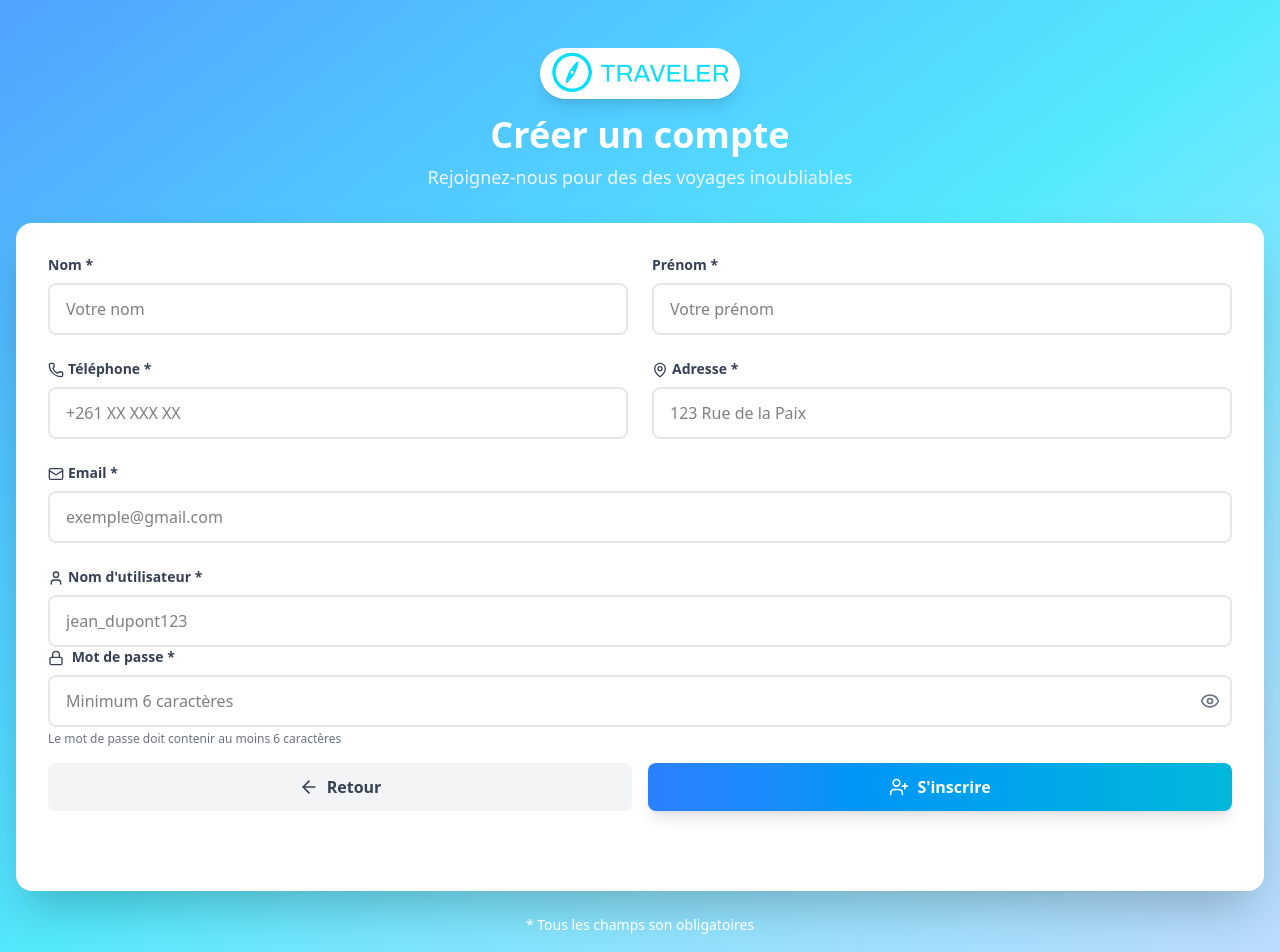
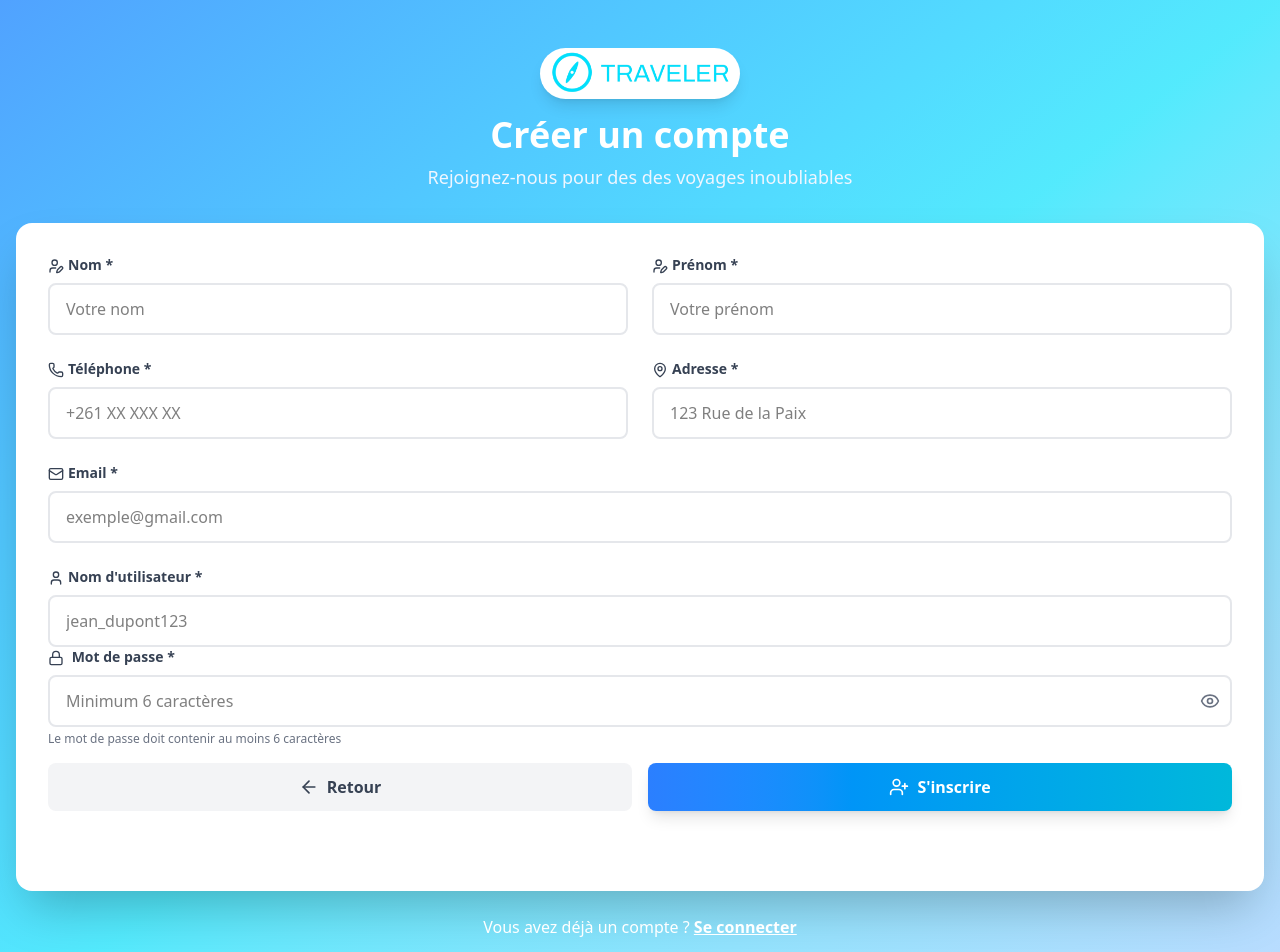
Before and after one commit to Fahh27/traveler, a React (Vite) app: page /signin in a window 1280 px wide. Shown: the top 952 px of the page. Built offline with nearby package versions, Linux system fonts and the light colour scheme.

Commit message:
Add files via upload

```diff
--- a/src/pages/Login.tsx
+++ b/src/pages/Login.tsx
@@ -9,7 +9,7 @@ import '/src/components/popup';
 export default function Login() {
   const [showPassword, setShowPassword] = useState(false);
   const [formData, setFormData] = useState({
-    identifier: '', // Peut être email ou username
+    identifier: '',
     password: ''
   });
 
@@ -50,13 +50,6 @@ export default function Login() {
   const handleForgotPassword = (e: React.MouseEvent) => {
     e.preventDefault();
     alert('Fonctionnalité de récupération de mot de passe à implémenter');
-  };
-
-  const handleRetour = () => {
-    if (confirm('Voulez-vous vraiment quitter la page de connexion ?')) {
-      window.history.back();
-
-    }
   };
 
   return (
--- a/src/pages/Signin.tsx
+++ b/src/pages/Signin.tsx
@@ -1,51 +1,35 @@
 import React, { useState } from "react";
 import Logo from "../assets/traveler-nobg.png";
 import Field from "../components/champ";
-import { Eye, EyeOff, Lock, Mail, MapPin, Phone, User, UserPlus } from "lucide-react";
+import { Eye, EyeOff, Lock, Mail, MapPin, Phone, User, UserPen, UserPlus } from "lucide-react";
 import Retour from "../components/retour";
 import Swal from "sweetalert2";
 
 function Signin () {
   const [showPassword, setShowPassword] = useState(false);
-  const [formData, setFormData] = useState({
-    nom:'',
-    prenom: '',
-    telephone: '',
-    adresse: '',
-    email: '',
-    username: '',
-    password: '',
+  const [formData, setFormData] = useState({nom:'', prenom: '', telephone: '', adresse: '', email: '', username: '', password: '',
   });
-
   const handleChange = (e: React.ChangeEvent<HTMLInputElement>) => {
     setFormData({ ...formData, [e.target.name]: e.target.value });
   };
-
   const handleSubmit = () => {
     const {nom, prenom, telephone, adresse, email, username, password} = formData;
-
     if (!nom || !prenom || !telephone || !adresse || !email || !username || !password) {
         return alert("Veuillez remplir les champs obligatoires");
     }
-
     if (!/^[^\s@]+@[^\s@]+\.[^\s@]+$/.test(email)) {
         return alert("Veuillez entrer une adresse valide");
     }
-
     if (!/^\+?[0-9\s\-]{7,15}$/.test(telephone)) {
         return alert("Veuillez entrer un numéro de téléphone valide");
     }
-
     if (!/^[a-zA-ZÀ-ÿ '-]+$/.test(nom) || !/^[a-zA-ZÀ-ÿ '-]+$/.test(prenom)) {
         return alert("Le nom et le prénom ne doivent contenir que des lettres");
     }
-
     if (password.length < 6) {
         return alert("Le mot de passe doit contenie au moins 6 caractères");
     }
-
     console.log("Données d\'inscription:", formData);
-    // alert("Inscription réussie !");
     Swal.fire({
       title: "Inscription réussie !",
       icon: "success",
@@ -76,12 +60,12 @@ function Signin () {
         <p className="text-blue-50 text-lg">Rejoignez-nous pour des des voyages inoubliables</p>
         </div>
       </div>
-
       <div className="bg-white rounded-2xl shadow-2xl p-8">
         <div className="space-y-6">
           <div className="grid grid-cols-1 md:grid-cols-2 gap-6">
             <Field
             label="Nom"
+            icon={UserPen}
             id="nom"
             name="nom"
             value={formData.nom}
@@ -90,6 +74,7 @@ function Signin () {
             />
             <Field
             label="Prénom"
+            icon={UserPen}
             id="prenom"
             name="prenom"
             value={formData.prenom}
@@ -97,7 +82,6 @@ function Signin () {
             placeholder="Votre prénom"
              />
           </div>
-
           <div className="grid grid-cols-1 md:grid-cols-2 gap-6">
             <Field
             label="Téléphone"
@@ -119,7 +103,6 @@ function Signin () {
             placeholder="123 Rue de la Paix"
             />
           </div>
-
           <Field
           label="Email"
           icon={Mail}
@@ -140,14 +123,12 @@ function Signin () {
           placeholder="jean_dupont123"
           />
         </div>
-
         <div>
           <label htmlFor="password"
           className="block text-sm font-semibold text-gray-700 mb-2"
           >
             <Lock className="inline w-4 h-4 mr-1" /> Mot de passe *
           </label>
-
           <div className="relative">
             <input
             type={showPassword ? "text" : "password"}
@@ -158,7 +139,6 @@ function Signin () {
             placeholder="Minimum 6 caractères"
             className="w-full px-4 py-3 border-2 border-gray-200 rounded-lg focus:border-blue-500 focus:outline-none transition-colors pr-12"
             />
-
             <button
             type="button"
             onClick={() => setShowPassword(!showPassword)}
@@ -167,11 +147,9 @@ function Signin () {
             { showPassword ? <EyeOff className="w-5 h-5" /> : <Eye className="w-5 h-5" />}
             </button>
           </div>
-
           <div>
             <p className="text-xs text-gray-500 mt-1">Le mot de passe doit contenir au moins 6 caractères</p>
           </div>
-
           <div className="flex flex-col sm:flex-row gap-4 pt-4">
             <Retour />
             <button
@@ -182,7 +160,6 @@ function Signin () {
               <UserPlus className="w-5 h-5"/> S'inscrire
             </button>
           </div>
-
           <div className="text-center mt-6">
             <p className="text-white">
               Vous avez déjà un compte ? {' '}
@@ -191,7 +168,17 @@ function Signin () {
           </div>
         </div>
       </div>
-
+      <div className="text-center mt-6">
+        <p className="text-white">
+          Vous avez déjà un compte ?{' '}
+          <a
+            href="/login"
+            className="font-bold text-white hover:text-blue-100 underline"
+          >
+            Se connecter
+          </a>
+        </p>
+      </div>
       <p className="text-center text-white text-sm mt-6">
         * Tous les champs son obligatoires
       </p>
```
